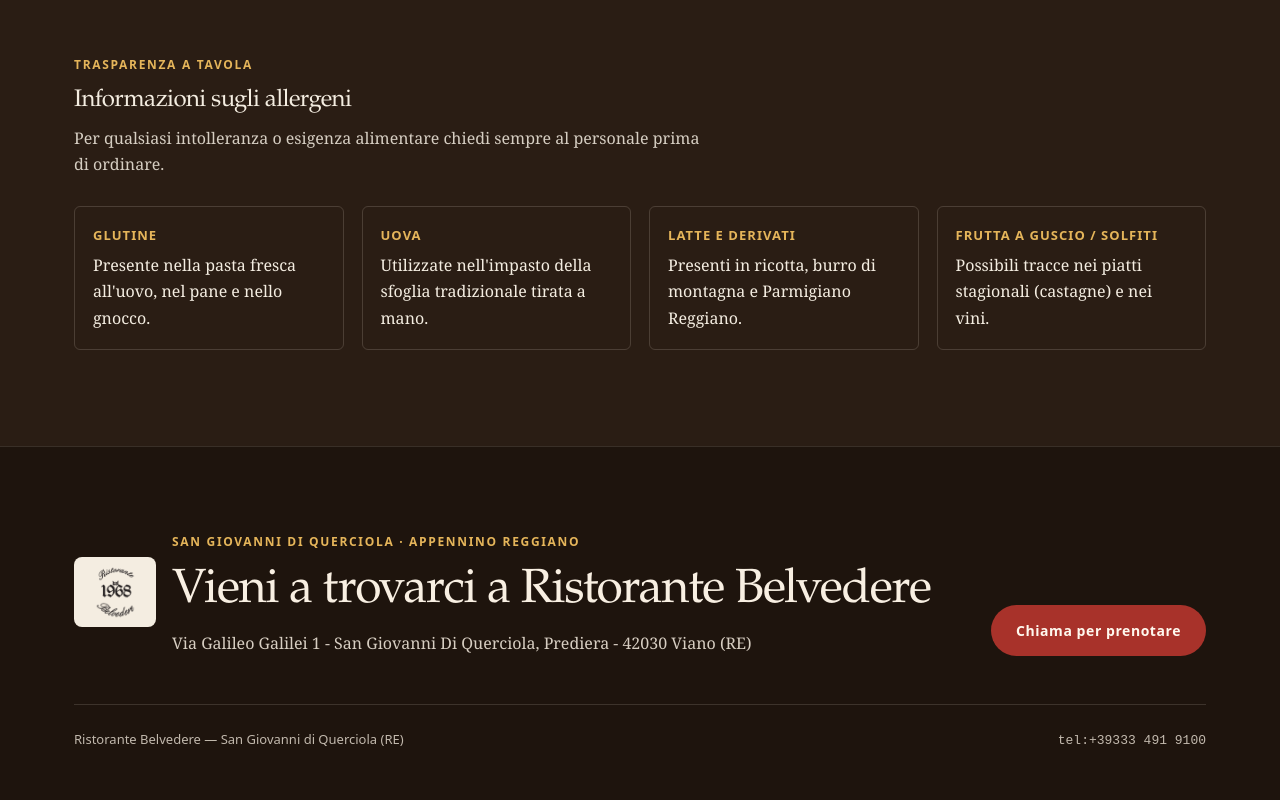
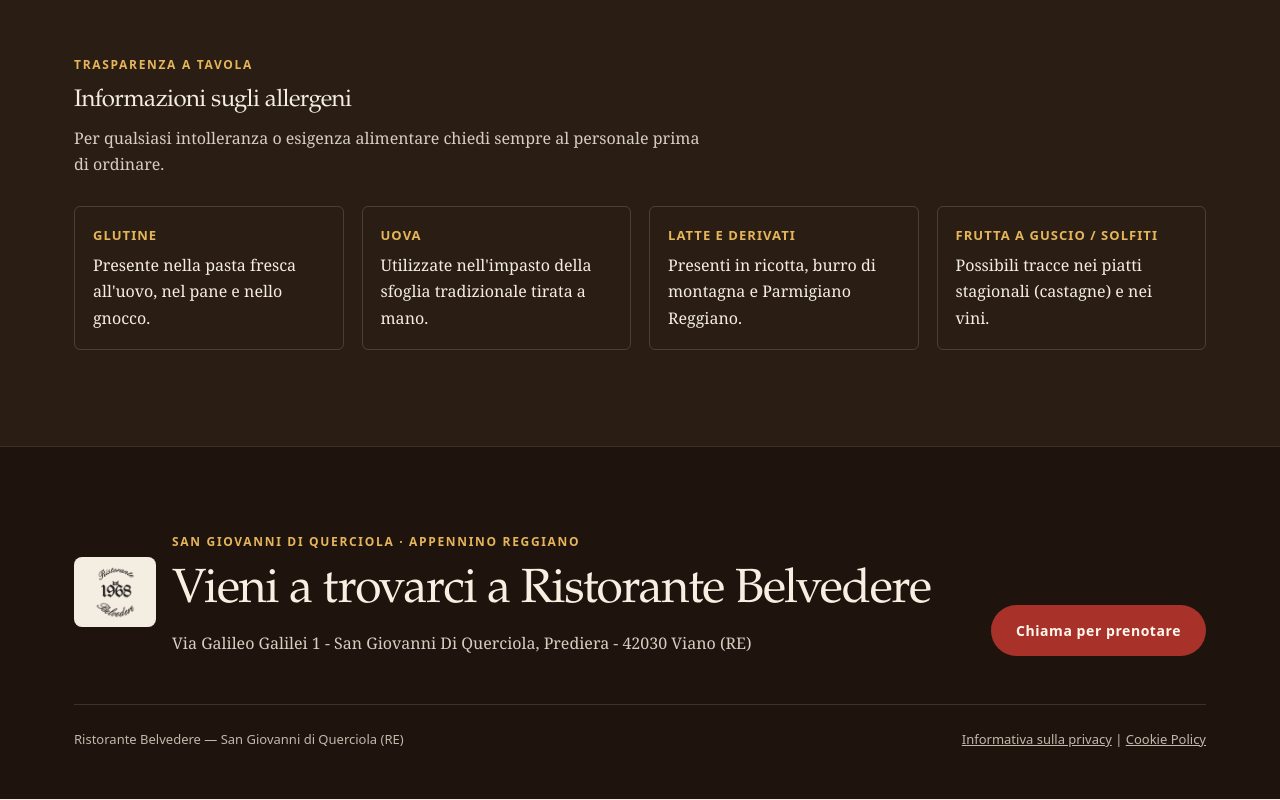
Before and after one commit to emif-01/Ristorante-Belvedere-, a plain HTML site: page index.html in a window 1280 px wide. Shown: the part 5560-6360 px from the top of the page. Drawn offline with Linux system fonts and the light colour scheme.

Commit message:
index.html

```diff
--- a/index.html
+++ b/index.html
@@ -1122,9 +1122,13 @@
         </div>
       </div>
 
-      <div class="footer-bottom">
-        <span>Ristorante Belvedere  — San Giovanni di Querciola (RE)</span>
-        <span><code>tel:+39333 491 9100</code></span>
+     <div class="footer-bottom">
+        <span>Ristorante Belvedere — San Giovanni di Querciola (RE)</span>
+        <span>
+          <a href="privacy.html" style="color: inherit; text-decoration: underline;">Informativa sulla privacy</a>
+          |
+          <a href="cookie.html" style="color: inherit; text-decoration: underline;">Cookie Policy</a>
+        </span>
       </div>
     </div>
   </footer>
```
